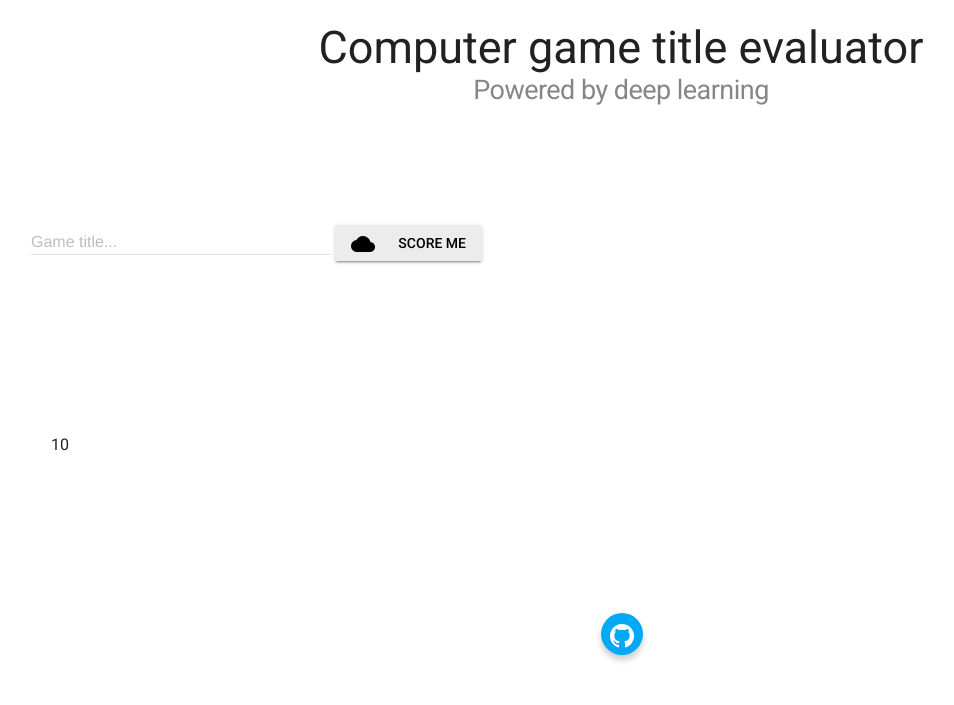
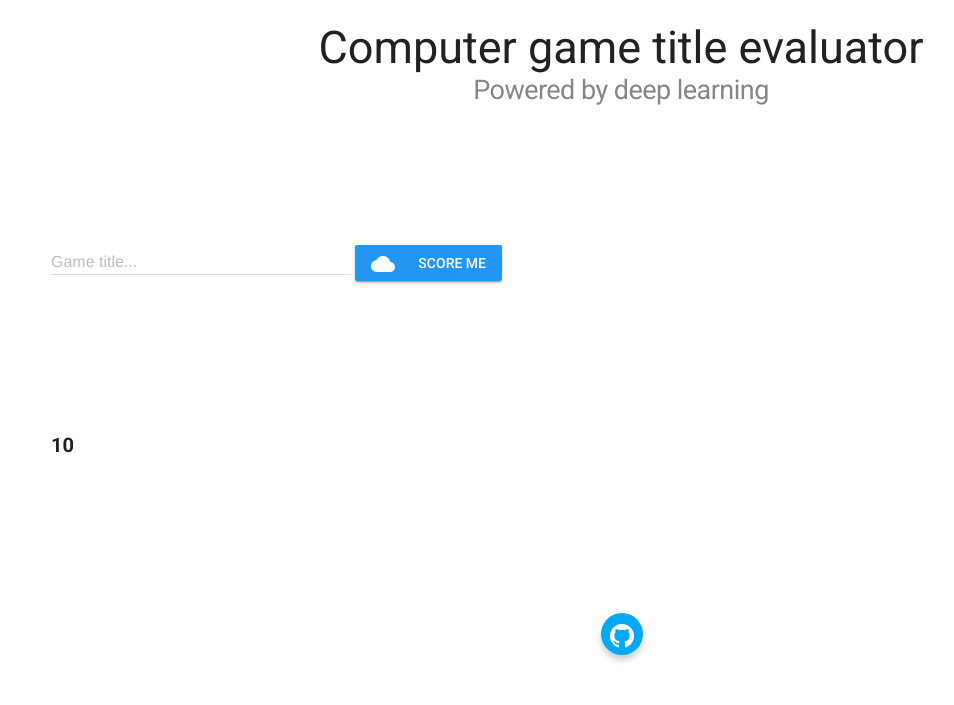
Before and after one commit to vtisza/game_title_evaluator, a Flask app: template templates/index.html in a window 1280 px wide. Shown: the top 705 px of the page, without its empty margins (19-973 px from the left). Run offline with Flask 2, Linux system fonts and the light colour scheme; the template is opened without the code that fills it: most values are stand-ins (such as "Sample title", 1, 10 or a date in 2020); some libraries are stand-ins or nearby versions.

Commit message:
Adding button color and formating prediction

```diff
--- a/static/custom_1.css
+++ b/static/custom_1.css
@@ -3,9 +3,9 @@ form {
   margin: 100px 50px 20px;
   padding-bottom: 40px;
   border-radius: 30px;
+  padding: 20px;
   h1 {
     box-sizing: border-box;
-    padding: 20px;
   }
 }
 
@@ -16,17 +16,6 @@ h2 {
     border-radius: 10px;
     text-align: center;
   }
-
-form {
-  box-sizing: border-box;
-  margin: 100px 50px 20px;
-  padding-bottom: 40px;
-  border-radius: 30px;
-  h1 {
-    box-sizing: border-box;
-    padding: 20px;
-  }
-}
 
 .follow {
   font-size: 28px;
@@ -71,3 +60,13 @@ i {
     font-family: Roboto, sans-serif;
     text-align: justify;
   }
+
+.desc_pred {
+    box-sizing: border-box;
+    font-size: 20px;
+    padding: 20px 20px 10px;
+    margin: 100px 50px 20px;
+    border-radius: 10px;
+    font-family: Roboto, sans-serif;
+    text-align: justify;
+  }
--- a/templates/index.html
+++ b/templates/index.html
@@ -13,9 +13,11 @@
 
 </script>
 
+<meta name="viewport" content="width=device-width, initial-scale=1.0"/>
+
 <link rel="stylesheet" href="{{ url_for('static',filename='custom_1.css') }}" type="text/css">
 <link rel="stylesheet" href="https://fonts.googleapis.com/icon?family=Material+Icons">
-<link rel="stylesheet" href="https://code.getmdl.io/1.3.0/material.grey-indigo.min.css" />
+<link rel="stylesheet" href="https://code.getmdl.io/1.3.0/material.blue-light_blue.min.css" />
 <link rel="stylesheet" href="http://fonts.googleapis.com/css?family=Roboto:300,400,500,700" type="text/css">
 <link rel="stylesheet" href="//maxcdn.bootstrapcdn.com/font-awesome/4.3.0/css/font-awesome.min.css">
 <script defer src="https://code.getmdl.io/1.3.0/material.min.js"></script>
@@ -30,14 +32,14 @@
       <input class="mdl-textfield__input" type="text" id="title" name="title">
       <label class="mdl-textfield__label" for="title">Game title...</label>
     </div>
-    <button class="waves-effect mdl-button mdl-js-button mdl-button--raised mdl-js-ripple-effect dl-button--colored" type="submit">
+    <button class="waves-effect mdl-button mdl-js-button mdl-button--raised mdl-js-ripple-effect mdl-button--colored" type="submit">
      <i class="material-icons left">cloud</i>
       Score me
    </button>
   </form>
 
   {% if score %}
-    <div class="desc"> {{ score }} </div>
+    <div class="desc_pred"><b>{{ score }}</b></div>
   {% else %}
     <div class="desc">Is succes not predetermined? <b>Only using the title of a computer game app will predict the expected score of a game review </b> (on a scale between 0-10).
       Scoring model was created by a deep neural network with RNN. Tested on an IGN game review dataset (>10.000 review).
```
